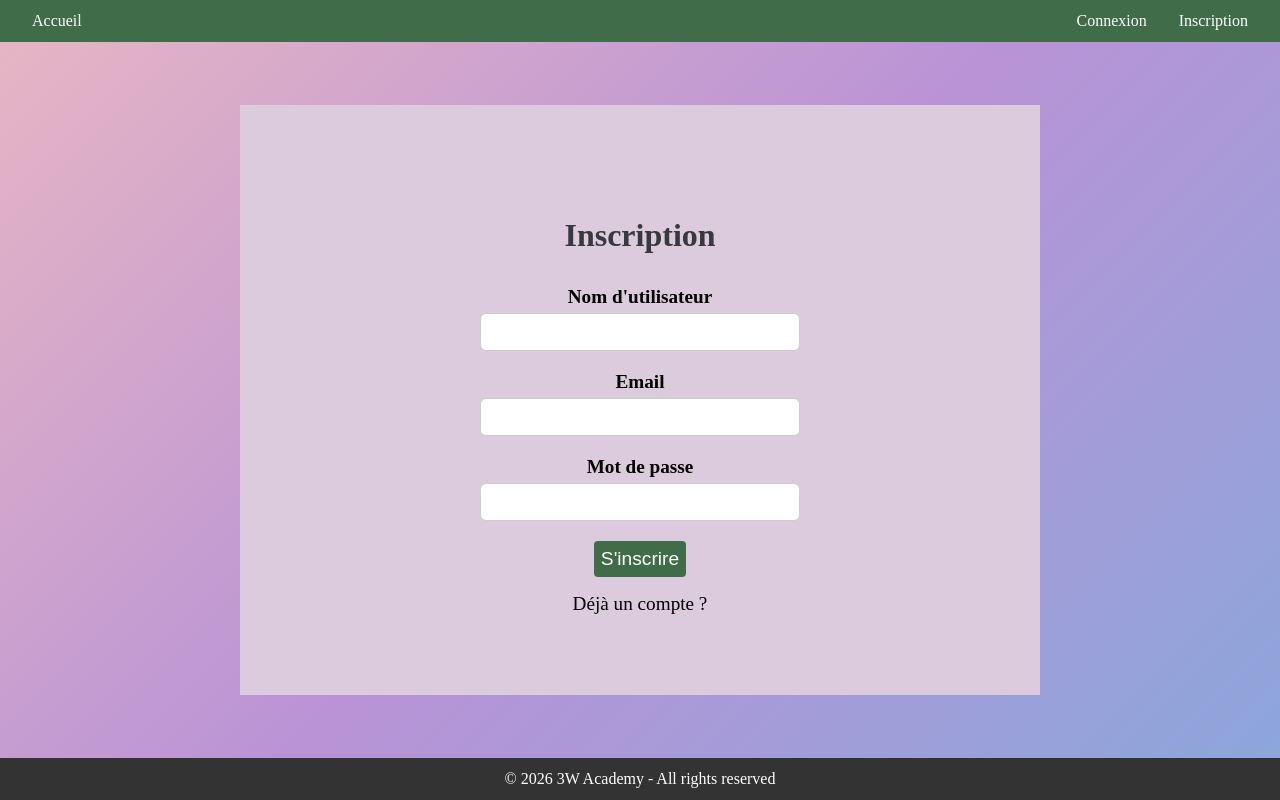
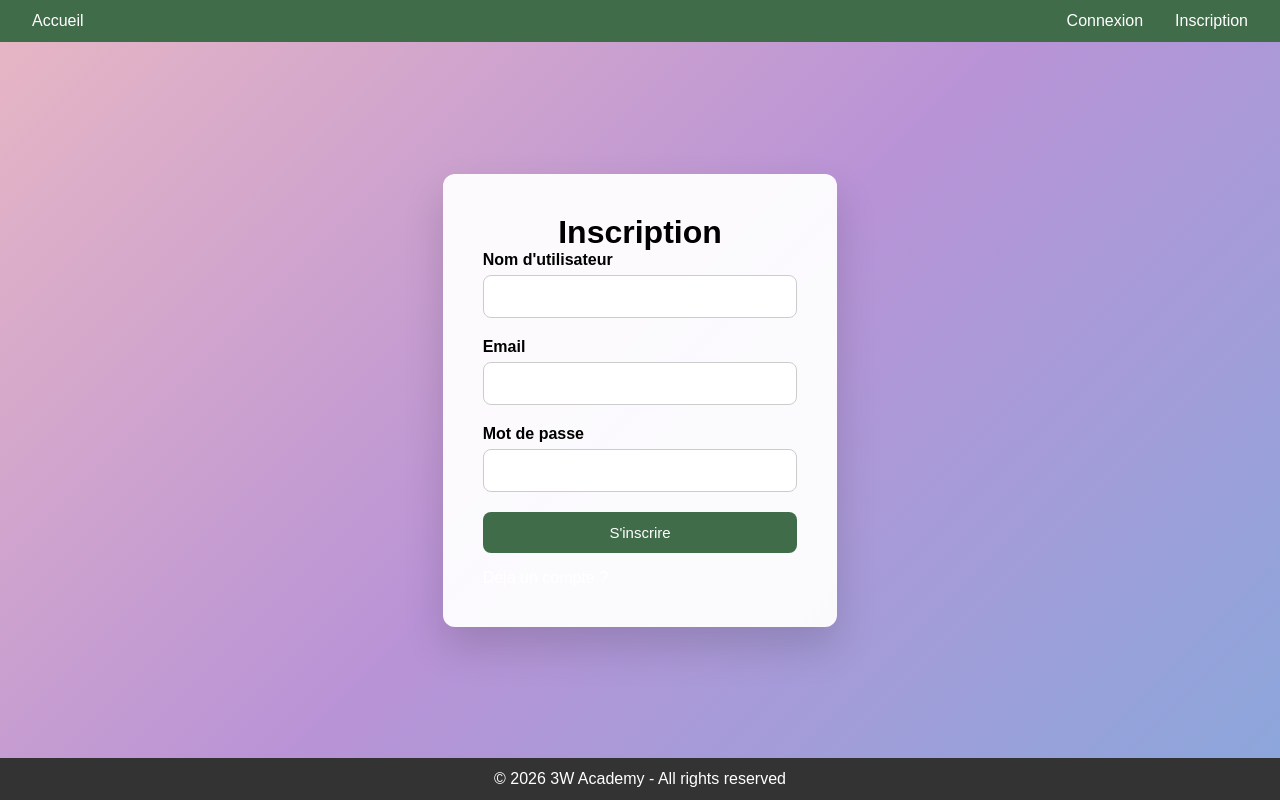
Before and after one commit to Walid-Asakak/solo-akinator-like, a PHP site: page /signup.php in a window 1280 px wide. Run offline with PHP 8.4, Linux system fonts and the light colour scheme.

```diff
--- a/assets/css/style.css
+++ b/assets/css/style.css
@@ -16,6 +16,7 @@ body {
     display: flex;
     flex-direction: column;
     min-height: 100vh;
+    font-family: Arial, Helvetica, sans-serif;
 }
 
 main {
@@ -24,6 +25,7 @@ main {
     display: flex;
     justify-content: center;
     align-items: center;
+    padding: 2rem;
 }
 
 a {
@@ -32,13 +34,13 @@ a {
 }
 
 h1 {
-    color: white;
     text-align: center;
 }
 
 /******************************************************************************/
 /******************** LAYOUT : HEADER & FOOTER ********************************/
 /******************************************************************************/
+
 header {
     display: flex;
     justify-content: space-between;
@@ -63,96 +65,136 @@ footer p {
 }
 
 /******************************************************************************/
-/*********************** PAGE SIGNUP ******************************************/
+/******************** CARDS (SIGNUP / LOGIN / ACCOUNT) ***********************/
 /******************************************************************************/
 
-.signup-page h1 {
-    margin: 2rem;
-    color: #363a3f;
+.signup-card,
+.login-card,
+.my-account-card {
+    width: 100%;
+    max-width: 500px;
+    padding: 2.5rem;
+    background: rgba(255, 255, 255, 0.95);
+    border-radius: 12px;
+    box-shadow: 0 20px 40px rgba(0, 0, 0, 0.15);
 }
 
 /******************************************************************************/
-/******************** FORM (SIGNUP AND LOGIN) *********************************/
+/***************************** FORM ELEMENTS **********************************/
 /******************************************************************************/
 
-.signup-card,
-.login-card {
-    width: 800px;
-    padding: 5rem;
-    background-color: #dccadd;
+.signup-card label,
+.login-card label,
+.my-account-card label {
+    display: block;
+    text-align: left;
+    margin-bottom: 6px;
+    font-weight: 600;
+}
+
+.signup-card input,
+.login-card input,
+.my-account-card input {
+    width: 100%;
+    padding: 12px;
+    margin-bottom: 20px;
+    border: 1px solid #ccc;
+    border-radius: 8px;
+    font-size: 15px;
+    transition: border 0.3s;
+}
+
+.signup-card input:focus,
+.login-card input:focus,
+.my-account-card input:focus {
+    outline: none;
+    border-color: #406c4a;
+}
+
+/******************************************************************************/
+/******************************** BUTTONS *************************************/
+/******************************************************************************/
+
+.signup-card button,
+.login-card button,
+.my-account-card button,
+.index-card a {
+    display: inline-block;
+    width: 100%;
+    padding: 12px;
+    border: none;
+    border-radius: 8px;
+    font-size: 15px;
+    cursor: pointer;
+    background-color: #406c4a;
+    color: white;
+    transition: 0.2s ease;
+}
+
+.signup-card button:hover,
+.login-card button:hover,
+.my-account-card button:hover,
+.index-card a:hover {
+    background-color: #2f5236;
+    transform: translateY(-2px);
+}
+
+/* Delete button */
+
+.delete-btn {
+    background-color: #d9534f;
+}
+
+.delete-btn:hover {
+    background-color: #b52b27;
+}
+
+/******************************************************************************/
+/******************************* ERROR *****************************************/
+/******************************************************************************/
+
+.error {
+    font-size: 1rem;
+    color: red;
+    font-weight: bold;
+    margin: 1rem 0;
     text-align: center;
 }
 
-.signup-card label,
-.login-card label {
-    display: block;
-    text-align: center;
-    margin-bottom: 5px;
-    font-weight: bold;
-    font-size: 1.2rem;
-}
+/******************************************************************************/
+/******************************* INDEX PAGE ************************************/
+/******************************************************************************/
 
-.signup-card input,
-.login-card input {
-    width: 50%;
-    padding: 10px 12px;
-    margin-bottom: 20px;
-    border: 1px solid #ccc;
-    border-radius: 6px;
-    font-size: 14px;
-    transition: border 0.3s;
-}
-
-/* INDEX PAGE + SIGNUP PAGE SIMILAR STYLE BUTTONS */
-.signup-card button,
-.login-card button,
-.index-card a {
-    display: inline-block;
-    color: white;
-    font-size: 1.2rem;
-    padding: 0.45rem;
-    border-radius: 0.25rem;
-    background-color: #406c4a;
-}
-
-.signup-card button,
-.login-card button {
-    margin: auto;
-    display: block;
-    color: white;
-    border: none;
-    cursor: pointer;
-}
-
-.login-card button {
-    margin-bottom: 1rem;
-    margin-top: 1rem;
-}
-
-.error {
-    font-size: 1.2rem;
-    color: red;
-    font-weight: bold;
-    margin: 1rem;
-}
-
-.signup-card a,
-.login-card a {
-    color: black;
-    font-size: 1.2rem;
-}
-
-/******************************************************************************/
-/*********************** PAGE INDEX *******************************************/
-/******************************************************************************/
 .index-card {
     text-align: center;
 }
 
 .index-page .index-card h1 {
-    margin: 2rem;
+    margin-bottom: 2rem;
 }
 
 /******************************************************************************/
-/*********************** PAGE LOGIN *******************************************/
+/******************************* MY ACCOUNT ************************************/
 /******************************************************************************/
+
+.my-account-page h1 {
+    margin-bottom: 2rem;
+    color: #333;
+}
+
+.account-section {
+    margin-bottom: 2.5rem;
+}
+
+.account-section h2 {
+    margin-bottom: 1rem;
+    font-size: 1.2rem;
+    color: #333;
+    border-bottom: 1px solid #ddd;
+    padding-bottom: 0.5rem;
+}
+
+.delete-section {
+    border-top: 1px solid #ddd;
+    padding-top: 2rem;
+}
--- a/templates/login.phtml
+++ b/templates/login.phtml
@@ -13,7 +13,6 @@
             <?php if (!empty($error)): ?>
                 <p class ="error"><?= htmlspecialchars($error) ?></p>
             <?php endif;?>
-
             <a href="signup.php">Pas de compte ?</a>
         </form>
     </div>
```
Also changed, not shown: myAccount.php (added, +27 -0 lines), repository/quizRepository.php (added, +49 -0 lines), templates/myAccount.phtml (added, +38 -0 lines).
